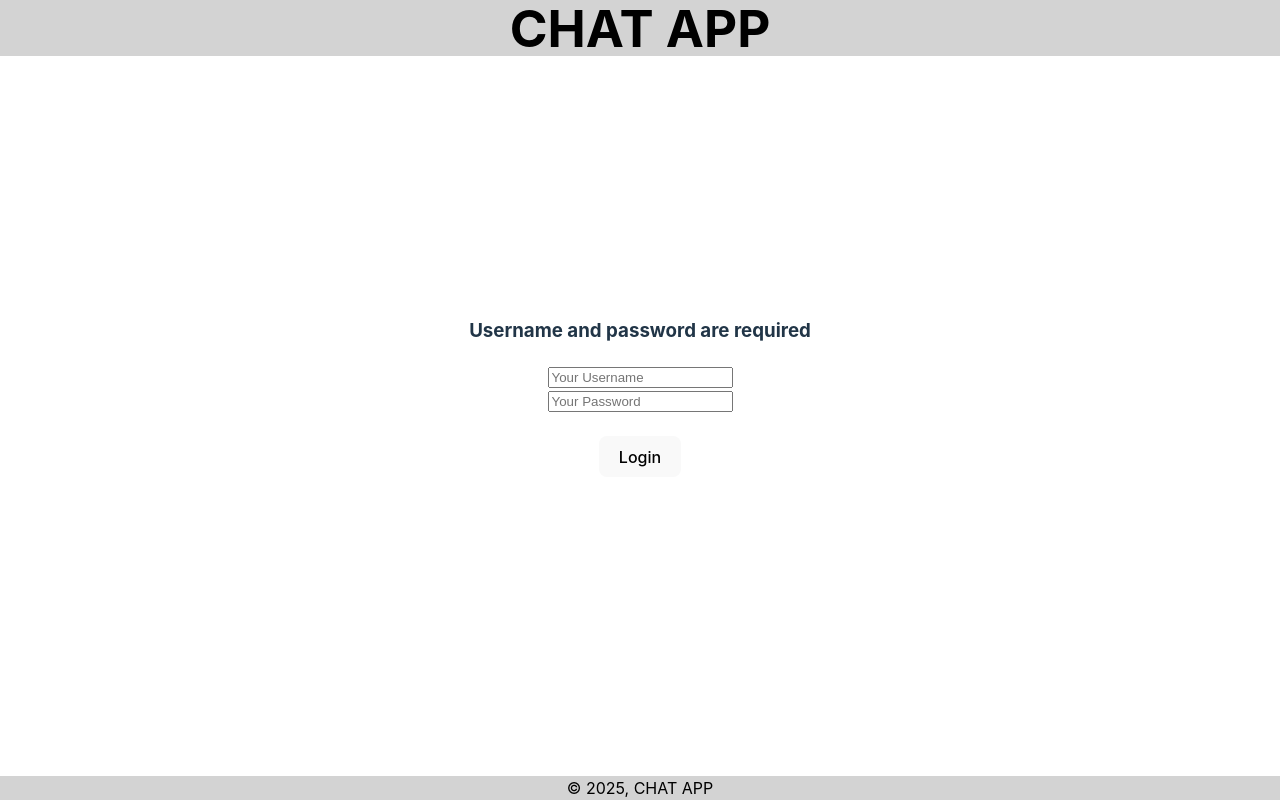
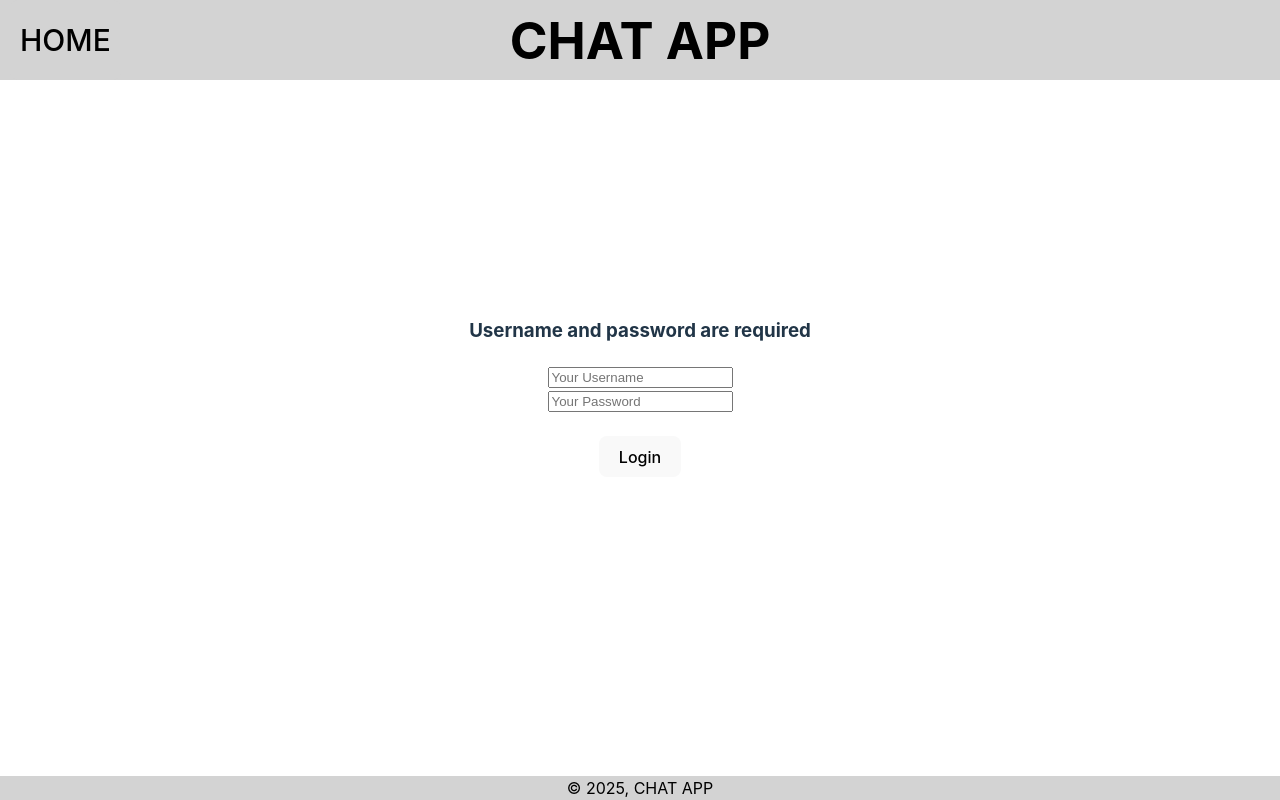
Before and after one commit to IvannaGotsova/ChatApp, a React (Vite) app in the folder chatapp/: page / in a window 1280 px wide. Built offline with nearby package versions, Linux system fonts and the light colour scheme.

Commit message:
Added Home button in the header

```diff
--- a/chatapp/src/components/Header.jsx
+++ b/chatapp/src/components/Header.jsx
@@ -3,7 +3,7 @@ import styles from '../css/Header.module.css'
 function Header () {
     return (
         <>
-          <h1 className={styles.headerStyle}>CHAT APP</h1>
+          <h1 className={styles.headerStyle}><button className={styles.chatButton} onClick={() => window.open(`${window.location.origin}/index`, '_blank')}>HOME</button>CHAT APP</h1>
         </>
     )
 }
--- a/chatapp/src/css/Header.module.css
+++ b/chatapp/src/css/Header.module.css
@@ -11,4 +11,25 @@
     padding: 0px;
     margin: 0px;
     text-align: center;
+    display: flex;
+    align-items: center;
+    justify-content: center;
+    height: 80px;
 }
+
+.chatButton {
+    background: lightgray;
+    color: black;
+    padding: 10px;
+    margin-left: 10px;
+    position: absolute;
+    left: 0;
+    top: 0;
+    height: 100%;
+    display: flex;
+    align-items: center;
+    justify-content: center;
+    border: none;
+    cursor: pointer;
+    font-size: 30px;
+}
```
